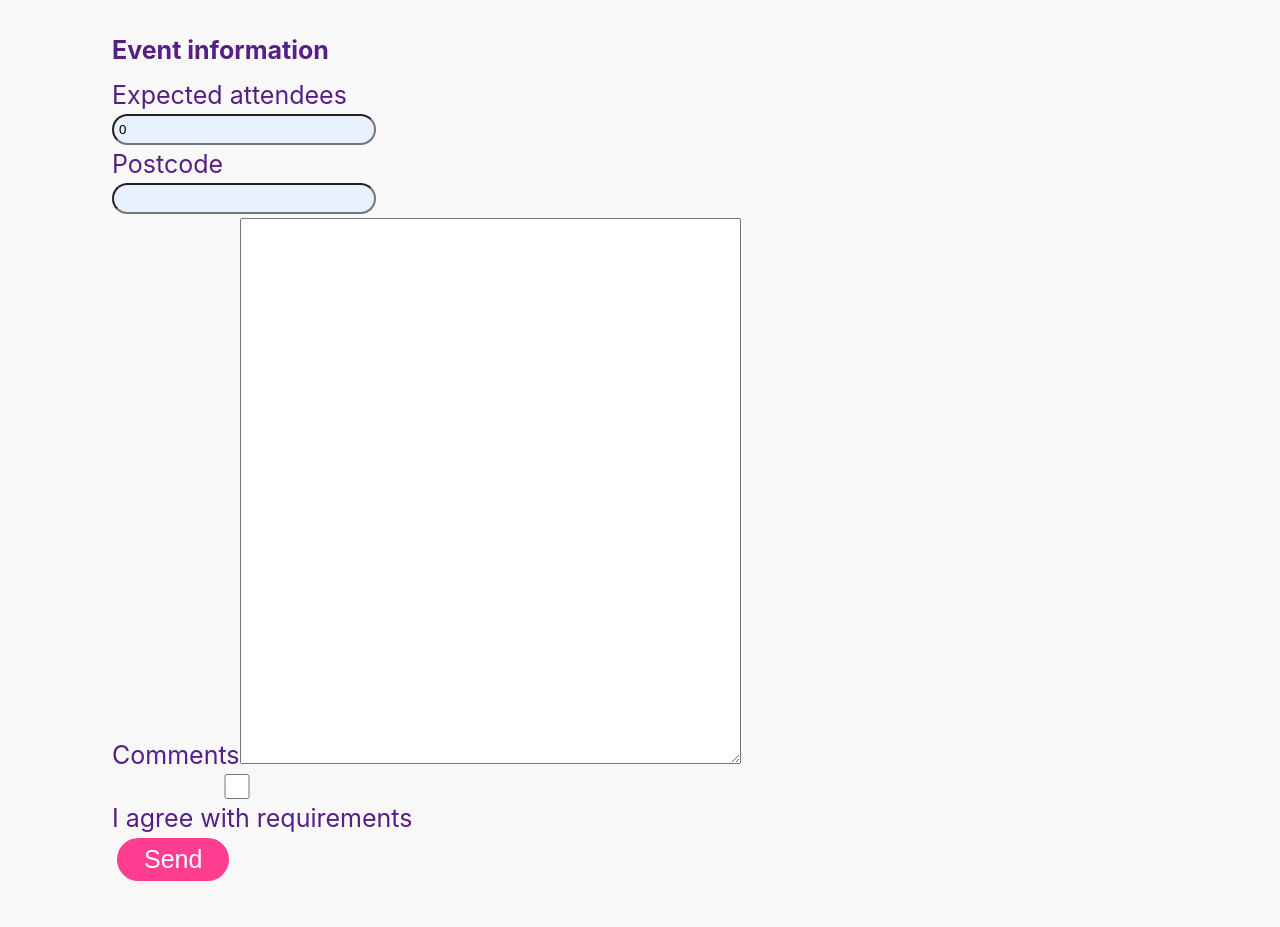
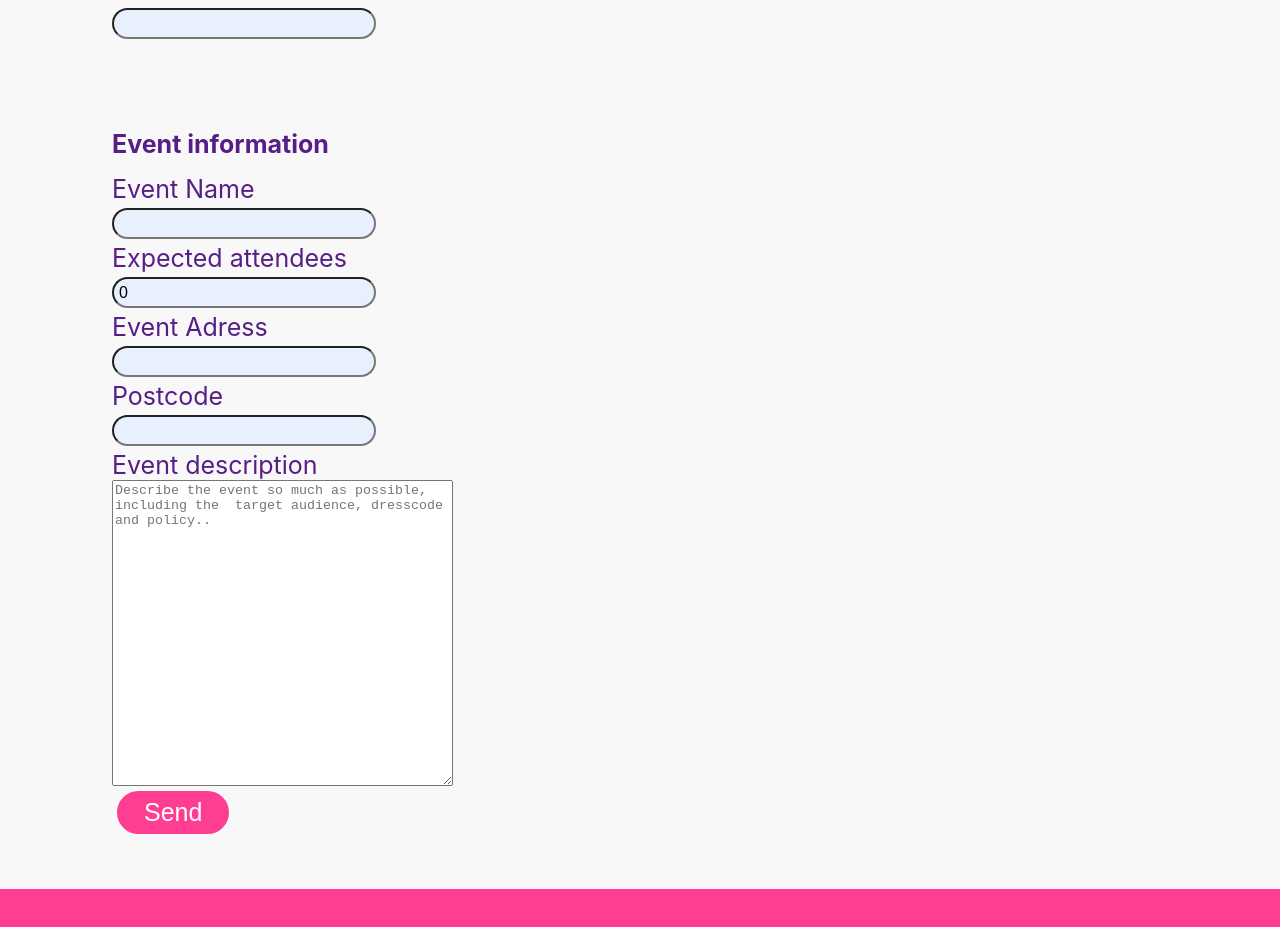
Before and after one commit to hamidaya/fantisanti, a React (Create React App) app: page /RegisterEvent in a window 1280 px wide. Shown: the part 531-1458 px from the top of the page. After the commit the page ends 1420 px from the top, so only its background shows below. Built offline with nearby package versions, Linux system fonts and the light colour scheme; no server answers; a web font is replaced by a local one.

Commit message:
registeer event

```diff
--- a/src/pages/events/RegisterEvent.css
+++ b/src/pages/events/RegisterEvent.css
@@ -2,15 +2,28 @@
     color: black;
     font-size: 13px;
     background-color: white;
+
+
+}
+
+.outer-registerEvent-container textarea {
+    display: flex;
+
+
 }
 
 .inner-registerEvent-container {
+    display: flex;
+    align-content: center;
+    flex-direction: column;
     color: #561e86;
     background-color: #F8F8F8;
     flex-basis: 450px;
     font-size: 25px;
     padding: 50px 112px;
     margin: 0px 0px 15px;
+
+
 }
 
 .inner-registerEvent-container h1{
@@ -24,10 +37,13 @@
 
 .inner-registerEvent-container p {
     font-size: 25px;
+    display: flex;
+
 }
 
 .inner-registerEvent-container label {
     font-size: 25px;
+
 }
 
 .inner-registerEvent-container input {
@@ -37,12 +53,14 @@
     width: 250px;
     border-radius: 20px;
     margin: 4px 0px 4px;
-    padding: 1px 5px
+    padding: 1px 5px;
+    font-size: 16px;
+
 
 }
 
 .inner-registerEvent-container button {
-    display: inline-flex;
+    display: flex;
     width: fit-content;
     padding: 5px 25px;
     margin: 5px;
@@ -60,4 +78,5 @@
     display: flex;
     gap: 5px;
 
+
 }
--- a/src/pages/events/RegisterEvent.js
+++ b/src/pages/events/RegisterEvent.js
@@ -6,11 +6,13 @@ function RegisterEvent() {
 
 
     const [attendees, setAttendees] = useState(0);
+    const [location, setLocation] = useState('');
     const [zipcode, setZipcode] = useState('');
-    // const [deliveryFrequency, toggleDeliveryFrequency] = useState('week');
-    // const [deliveryTimeslot, toggleDeliveryTimeslot] = useState('daytime');
+    const [email, setEmail] = useState('');
+    const [eventName, setEventName] = useState('');
     const [remark, setRemark] = useState('');
     const [agreeTerms, toggleAgreeTerms] = useState(false);
+
 
 
     // Organization owner:
@@ -32,8 +34,7 @@ function handleSubmit(e) {
     Algemene voorwaarden: ${agreeTerms}
 
     `);
-    console.log(`Fruitmand bestelling - aardbeiden: ${strawberries}, bananen: ${bananas}, appels: ${apples}, kiwi's: ${kiwis}`);
-}
+   }
 
 return (
 
@@ -44,7 +45,7 @@ return (
             <h1>Event organizer</h1>
         <form onSubmit={handleSubmit}>
         <section>
-            <label htmlFor="firstname-field">Voornaam</label>
+            <label htmlFor="firstname-field">Firstname</label>
             <input
                 name="firstname"
                 id="firstname-field"
@@ -54,7 +55,7 @@ return (
             />
         </section>
         <section>
-            <label htmlFor="lastname-field">Achternaam</label>
+            <label htmlFor="lastname-field">Lastname</label>
             <input
                 name="lastname"
                 id="lastname-field"
@@ -64,9 +65,37 @@ return (
 
             />
         </section>
+            <section>
+                <label htmlFor="email-field">Email Adress</label>
+                <input
+                    name="email-field"
+                    id="email-field"
+                    type="email"
+                    value={email}
+                    onChange={(e) => setEmail(e.target.value)}
+                />
+            </section>
+
+
+
+{/*//************************************************************/}
+
 
         <section>
              <h1>Event information</h1>
+
+            <section>
+                <label htmlFor="eventName-field">Event Name</label>
+                <input
+                    name="eventname"
+                    id="eventname-field"
+                    type="text"
+                    value={eventName}
+                    onChange={(e) => setEventName(e.target.value)}
+
+                />
+            </section>
+
             <label htmlFor="attendees-field">Expected attendees</label>
             <input
                 name="attendees"
@@ -76,6 +105,23 @@ return (
                 onChange={(e) => setAttendees(e.target.value)}
             />
         </section>
+
+            <section>
+                <label htmlFor="location-field">Event Adress</label>
+                <input
+                    name="location"
+                    id="location-field"
+                    type="text"
+                    value={location}
+                    onChange={(e) => setLocation(e.target.value)}
+
+                />
+            </section>
+
+
+
+
+
         <section>
             <label htmlFor="zipcode-field">Postcode</label>
             <input
@@ -86,62 +132,24 @@ return (
                 onChange={(e) => setZipcode(e.target.value)}
             />
         </section>
-        {/*<section>*/}
-        {/*    <label htmlFor="delivery-field">Bezorgfrequentie</label>*/}
-        {/*</section>*/}
-        {/*<section>*/}
-        {/*    <select*/}
-        {/*        name="delivery"*/}
-        {/*        id="delivery-field"*/}
-        {/*        value={deliveryFrequency}*/}
-        {/*        onChange={(e) => toggleDeliveryFrequency(e.target.value)}*/}
-        {/*    >*/}
-        {/*        <option value="week">Iedere week</option>*/}
-        {/*        <option value="two-week">Om de week</option>*/}
-        {/*        <option value="month">Iedere maand</option>*/}
-        {/*    </select>*/}
-        {/*</section>*/}
-        {/*<section>*/}
-        {/*    <input*/}
-        {/*        type="radio"*/}
-        {/*        value="daytime"*/}
-        {/*        name="timeslot"*/}
-        {/*        id="timeslot-field-daytime"*/}
-        {/*        checked={deliveryTimeslot === 'daytime'}*/}
-        {/*        onChange={(e) => toggleDeliveryTimeslot(e.target.value)}*/}
-        {/*    />*/}
-        {/*    <label htmlFor="timeslot-field-daytime">Overdag</label>*/}
-        {/*    <input*/}
-        {/*        type="radio"*/}
-        {/*        value="evening"*/}
-        {/*        checked={deliveryTimeslot === 'evening'}*/}
-        {/*        onChange={(e) => toggleDeliveryTimeslot(e.target.value)}*/}
-        {/*        name="timeslot"*/}
-        {/*        id="timeslot-field-evening"*/}
-        {/*    />*/}
-        {/*    <label htmlFor="timeslot-field-evening">'s Avonds</label>*/}
-        {/*</section>*/}
+
+
+
         <section>
-            <label htmlFor="remark-field">Comments</label>
+            <label htmlFor="remark-field">Event description</label>
             <textarea
                 name="remark"
                 id="remark-field"
                 value={remark}
                 onChange={(e) => setRemark(e.target.value)}
-                rows={36}
-                cols={60}
+                rows={20}
+                cols={40}
+                placeholder={"Describe the event so much as possible, " +
+                    "including the  target audience, dresscode and policy.."}
+
             />
         </section>
-        <section>
-            <input
-                type="checkbox"
-                name="agree"
-                id="agree-field"
-                value={agreeTerms}
-                onChange={(e) => toggleAgreeTerms(e.target.checked)}
-            />
-            <label htmlFor="agree-field">I agree with requirements</label>
-        </section>
+
         <button type="submit">Send</button>
     </form>
             </div>
```
